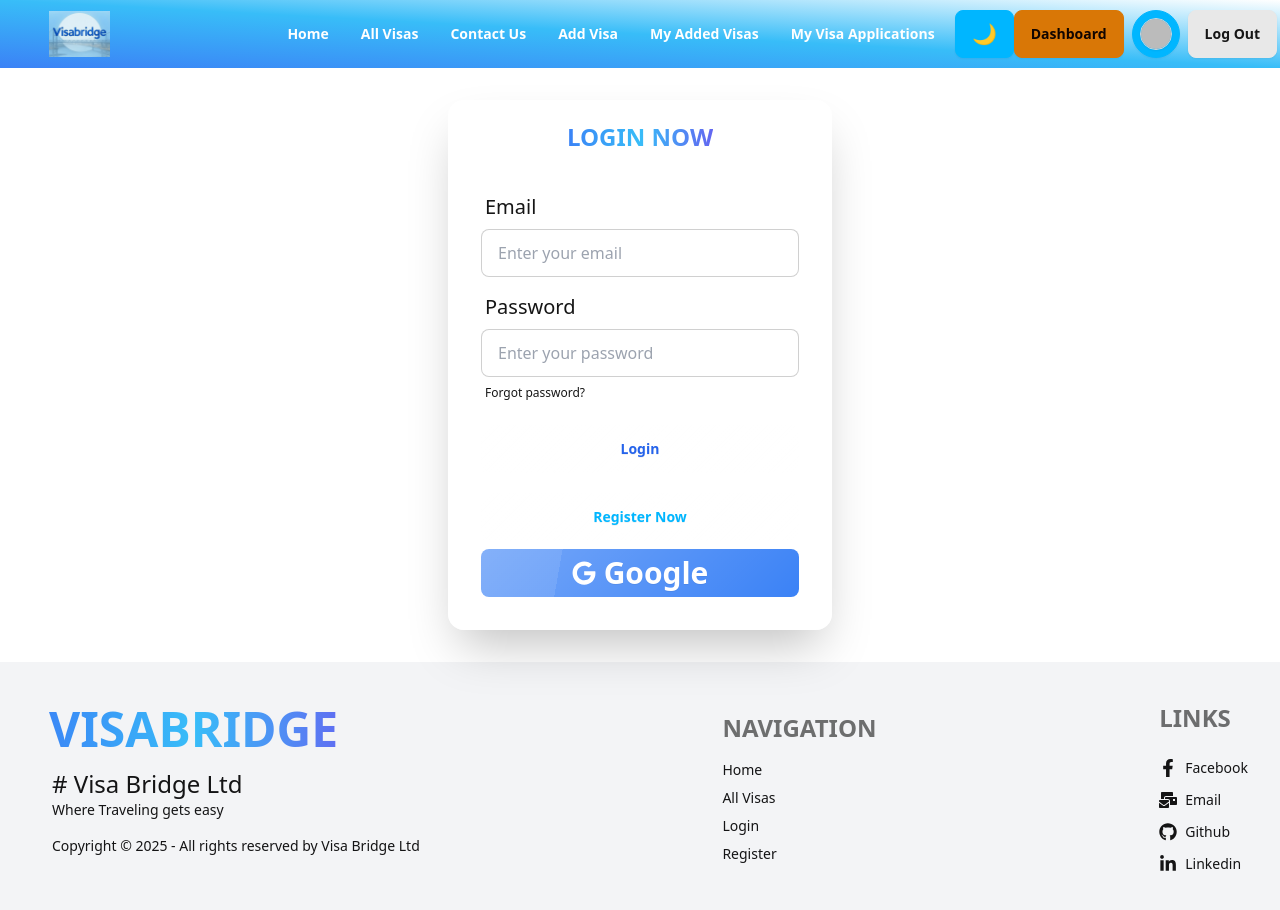
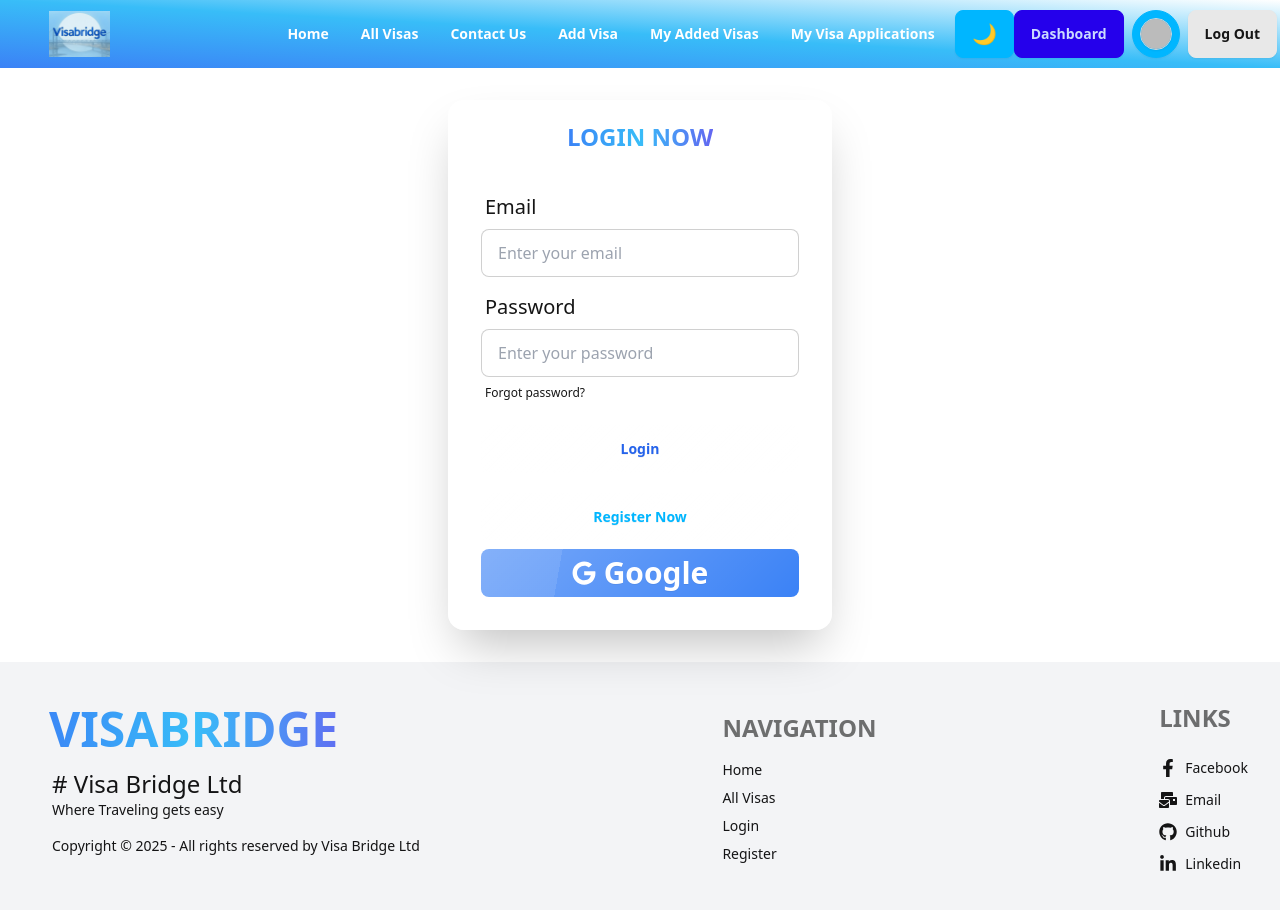
Before and after one commit to AlaminIbneFaruk/visa-bridge-client, a React (Vite) app: page /login in a window 1280 px wide. Shown: the top 910 px of the page. Built offline with nearby package versions, Linux system fonts and the light colour scheme; no server answers; sample sign-in values are in the browser's storage.

Commit message:
modifying: login

```diff
--- a/src/Components/Pages/Login.jsx
+++ b/src/Components/Pages/Login.jsx
@@ -44,7 +44,7 @@ const Login = () => {
       toast.success("Logged in Successfully with Google!");
 
       setTimeout(() => {
-        if (userEmail === "durjoy@gmail.com") {
+        if (userEmail === "durjoy@example.com") {
           navigate("/admin");
         } else {
           navigate("/dashboard");
--- a/tailwind.config.js
+++ b/tailwind.config.js
@@ -16,7 +16,7 @@ export default {
   daisyui: {
     themes: [{light: {
           primary: "#2563eb",       // Blue shade for light mode
-          secondary: "#d97706",     // Amber shade for light mode
+          secondary: "#2500eb",     //  Blue light mode
           accent: "#14b8a6",        // Teal for accent
           neutral: "#f3f4f6",      // Light gray background
           neutralText:"#1f2937",
```
Also changed, not shown: 1 other file (tests, documents, lock files or other folders).
